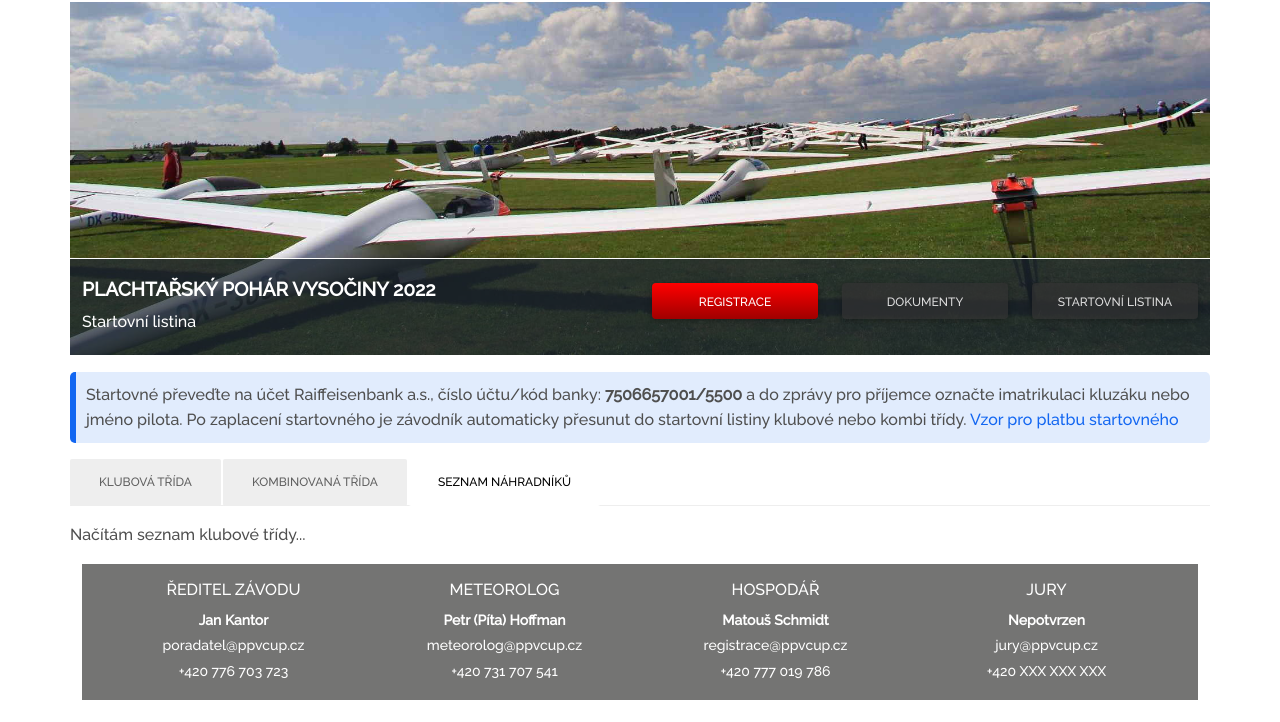
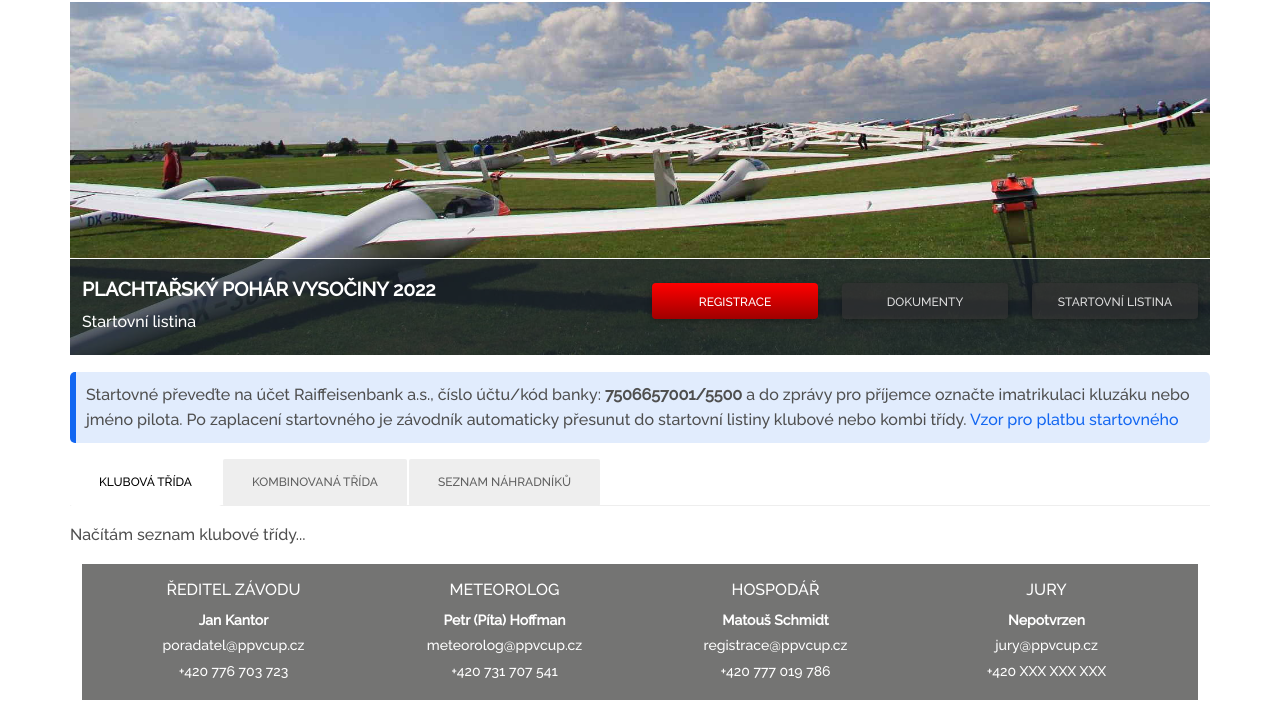
Before and after one commit to Yanyhoo/PPV2021, a website: page competitorlist.html in a window 1280 px wide. Shown: the part 78-800 px from the top of the page. Drawn offline with Linux system fonts and the light colour scheme; no server answers.

Commit message:
active tab fixed

```diff
--- a/competitorlist.html
+++ b/competitorlist.html
@@ -59,7 +59,7 @@
 
 			<ul class="nav nav-tabs mb-3" id="myTab0" role="tablist">
 				<li class="nav-item" role="presentation">
-					<button class="nav-link" id="tab2-btn" data-mdb-toggle="tab" data-mdb-target="#tab2" type="button"
+					<button class="nav-link active" id="tab2-btn" data-mdb-toggle="tab" data-mdb-target="#tab2" type="button"
 						role="tab" aria-controls="profile" aria-selected="false">
 						Klubová třída
 					</button>
@@ -71,7 +71,7 @@
 					</button>
 				</li>
 				<li class="nav-item" role="presentation">
-					<button class="nav-link active" id="tab1-btn" data-mdb-toggle="tab" data-mdb-target="#tab1"
+					<button class="nav-link" id="tab1-btn" data-mdb-toggle="tab" data-mdb-target="#tab1"
 						type="button" role="tab" aria-controls="home" aria-selected="true">
 						Seznam náhradníků
 					</button>
```
